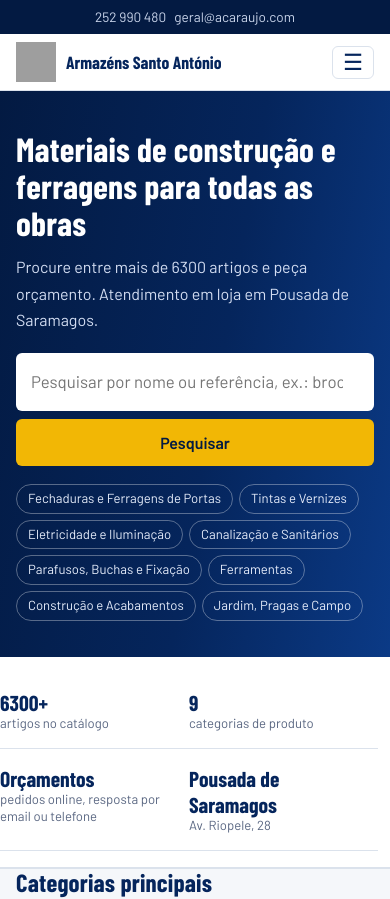
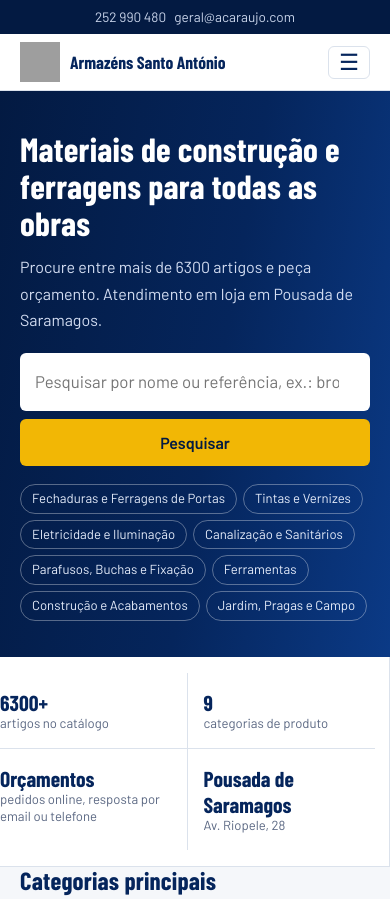
Before and after one commit to jtiagoaraujo/ACA, a plain HTML site: page index.html in a window 390 px wide. Shown: the top 899 px of the page. Drawn offline with nearby package versions, Linux system fonts and the light colour scheme; grey boxes are pictures that could not be loaded.

Commit message:
update style

```diff
--- a/style.css
+++ b/style.css
@@ -127,3 +127,16 @@ footer{background:var(--deep);color:#b9c6e0;padding-top:48px;font-size:.95rem}
  iframe{height:220px!important}
 }
 @media(max-width:360px){.grid{grid-template-columns:1fr}.hero h1{font-size:1.8rem}}
+/* margens seguras (iPhone com notch) e faixa de números */
+.wrap{padding-left:max(24px,env(safe-area-inset-left));padding-right:max(24px,env(safe-area-inset-right))}
+.top{padding-left:max(24px,env(safe-area-inset-left));padding-right:max(24px,env(safe-area-inset-right))}
+@media(max-width:820px){
+ .wrap{padding-left:max(20px,env(safe-area-inset-left));padding-right:max(20px,env(safe-area-inset-right))}
+ .top{padding-left:max(20px,env(safe-area-inset-left));padding-right:max(20px,env(safe-area-inset-right))}
+ nav{margin-left:calc(-1*max(20px,env(safe-area-inset-left)));margin-right:calc(-1*max(20px,env(safe-area-inset-right)))}
+ .facts .wrap{gap:0;padding-top:8px;padding-bottom:8px}
+ .facts div,.facts div:first-child{padding:16px 14px;border:0;border-bottom:1px solid var(--line)}
+ .facts div:nth-child(odd){border-right:1px solid var(--line);padding-left:0}
+ .facts div:nth-child(even){padding-left:16px}
+ .facts div:nth-last-child(-n+2){border-bottom:0}
+}
```
